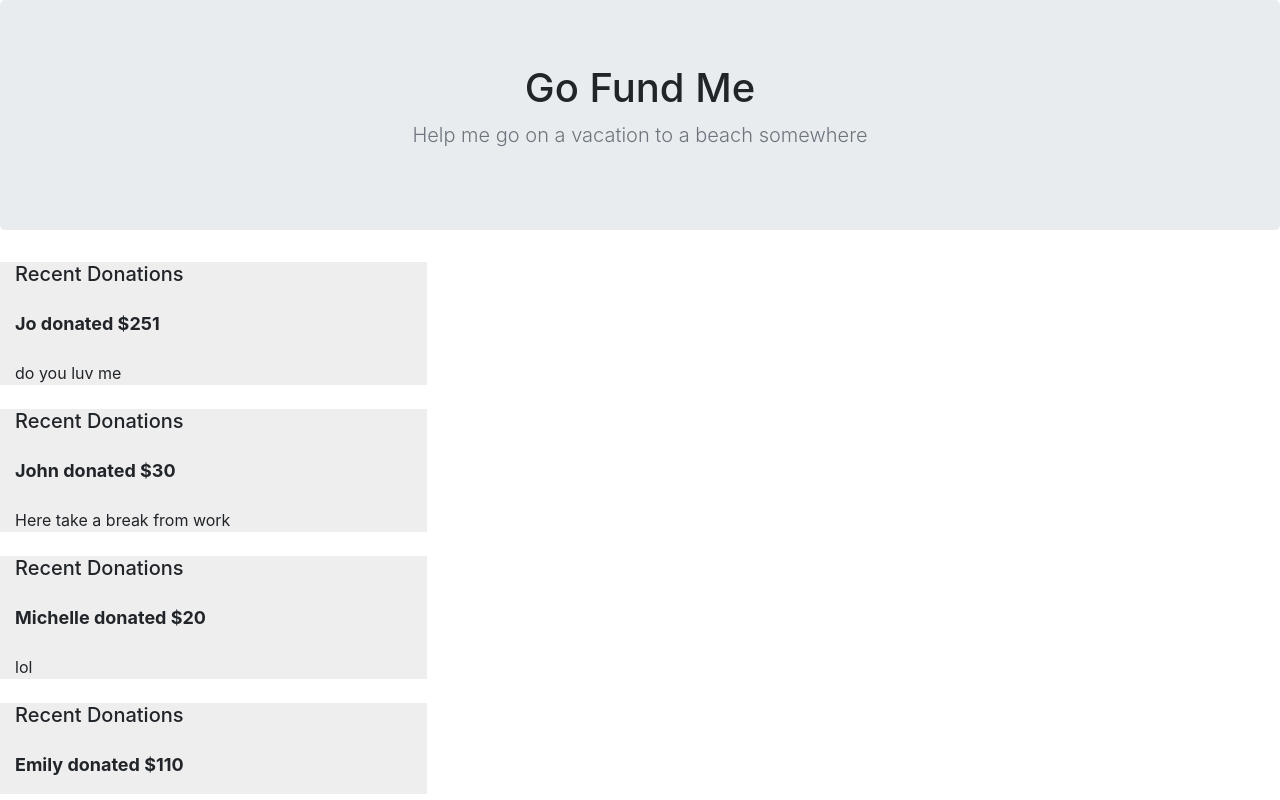
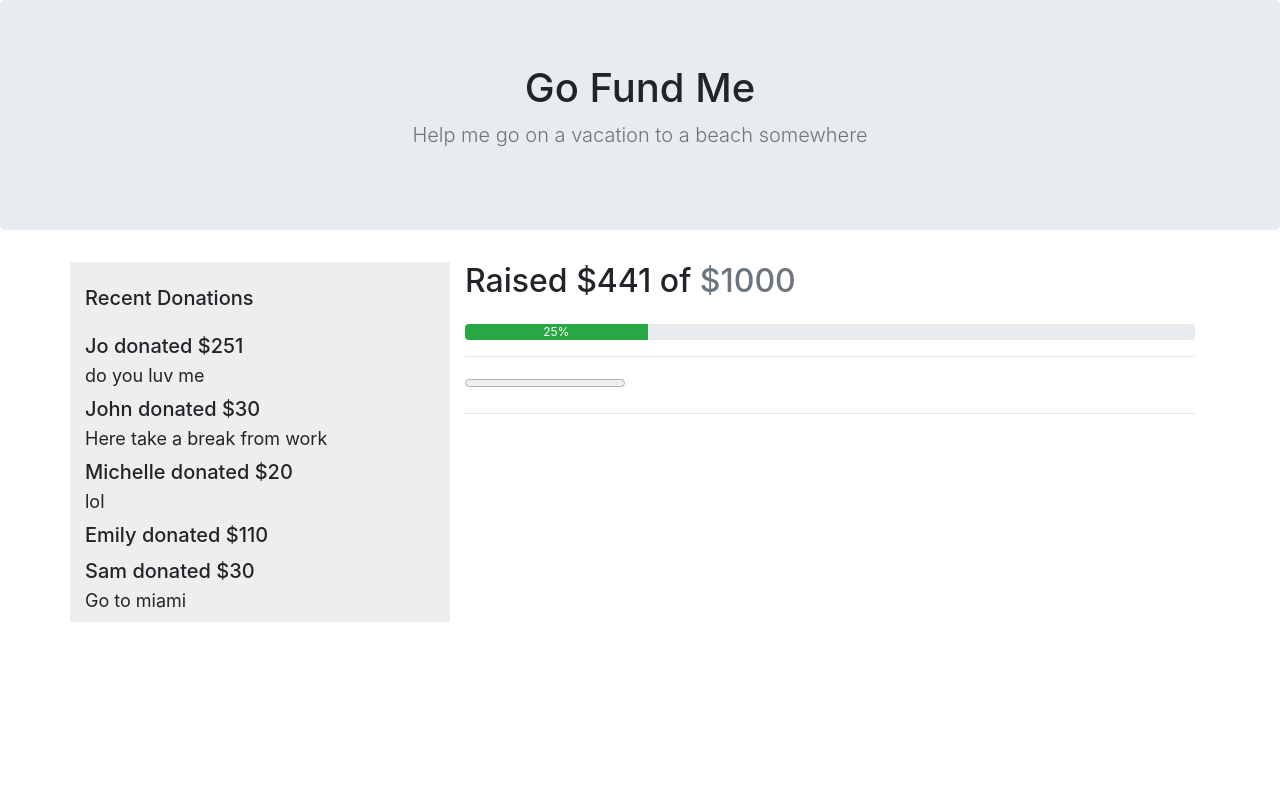
Before and after one commit to joinpursuit/Pursuit-Core-Web-Props-Lab-Tested, a React (Create React App) app: page / in a window 1280 px wide. Shown: the top 800 px of the page. Built offline with nearby package versions, Linux system fonts and the light colour scheme.

Commit message:
update donations and progress

```diff
--- a/src/App.js
+++ b/src/App.js
@@ -40,29 +40,23 @@
   },
 ];
 
-const funding = donations.map((donation) => {
-  return (
-    <RecentDonations
-      name={donation.name}
-      amount={donation.amount}
-      caption={donation.caption}
-      />
-  )
-  })
 
 class App extends React.Component {
   render() {
     return (
       <>
         <TopBar />
-        {/* <h5 className='my-4'>Recent Donations</h5> */}
-          {funding}
+
         <div className="container">
           <div className="row">
+
+            <RecentDonations
+            donations={donations}/>
+
             {/* TODO: Donations */}
 
             <div className="col-8">
-              <Progress />
+              <Progress total={441} goal={1000}/>
               <ProgressBar />
               {/* TODO: Progress */}
               <hr />
@@ -75,22 +69,5 @@
   }
 }
 
-// function App() {
-//   const funding = donations.map((donation) => {
-//     return (
-//       <RecentDonations
-//         name={donation.name}
-//         amount={donation.amount}
-//         caption={donation.caption}
-//       />
-//     );
-//   });
-//   return (
-//     <div className="App">
-//       <TopBar />
-//       {funding}
-//     </div>
-//   );
-// }
 
 export default App;
--- /dev/null
+++ b/src/Components/Donation.js
@@ -0,0 +1,16 @@
+import React from "react";
+
+const Donation = (props) => {
+  const { name, amount, caption } = props;
+  return (
+    <li className="media my-2">
+      <div className="media-body">
+        <h5 className="mt-0 mb-1">
+          {name} donated ${amount}
+        </h5>
+        {caption}
+      </div>
+    </li>
+  );
+};
+export default Donation;
--- a/src/Components/Progress.js
+++ b/src/Components/Progress.js
@@ -1,12 +1,18 @@
 import React from "react";
 
-const Progress = () => {
+const Progress = (props) => {
+  const {total, goal} = props
   return (
-    <div className="col-8">
+    <>
       <h2 className="mb-4">
-        Raised $441 of <span className="text-muted">$1000</span>
+        Raised ${total} of <span className="text-muted">${goal}</span>
       </h2>
-    </div>
+       <div className="progress">
+       <div className="progress-bar bg-success" role="progressbar" style={{width: "25%"}} aria-valuenow="25"
+         aria-valuemin="0" aria-valuemax="100">25%</div>
+     </div>
+     <hr />
+     </>
   );
 };
 
--- a/src/Components/RecentDonations.css
+++ b/src/Components/RecentDonations.css
@@ -1,6 +1,7 @@
 li {
-    font-weight: bold;
+    /* font-weight: bold; */
     font-size: 18px;
+    list-style: none;
 }
 
 ul {
--- a/src/Components/RecentDonations.js
+++ b/src/Components/RecentDonations.js
@@ -1,16 +1,24 @@
 import React from "react";
+import Donation from "./Donation";
+
 import "./RecentDonations.css";
 
 const RecentDonations = (props) => {
-  const { amount, name, caption } = props;
+  const { donations } = props;
+  const funding = donations.map((donation) => {
+    return (
+      <Donation
+        name={donation.name}
+        amount={donation.amount}
+        caption={donation.caption}
+      />
+    );
+  });
   return (
     <>
       <ul className="col-4 list-unstyled recent-donations">
-       <h5 className='my-4'>Recent Donations</h5>
-       <li className="media my-2">
-      <p>{name} donated ${amount}</p>
-      </li>
-      <p>{caption}</p>
+      <h5 className="my-4">Recent Donations</h5>
+        {funding}
       </ul>
     </>
   );
```
